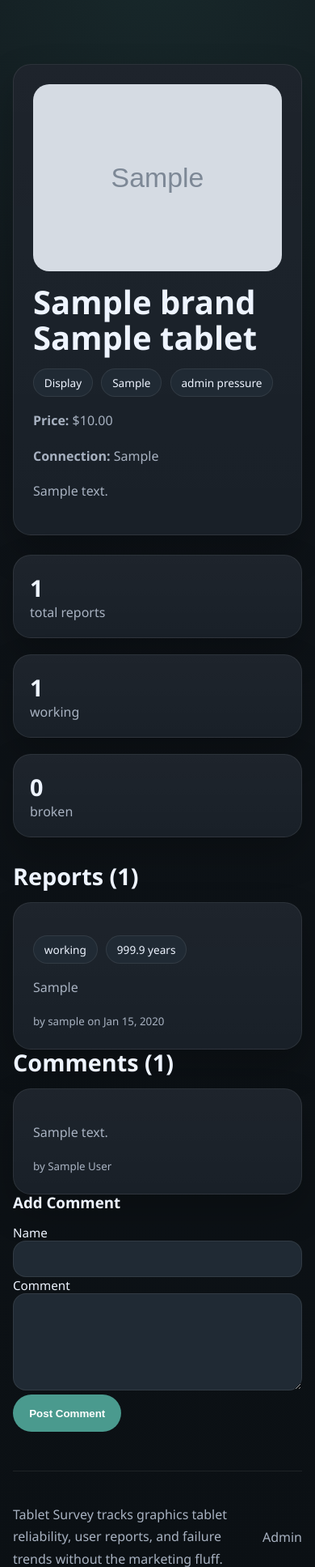
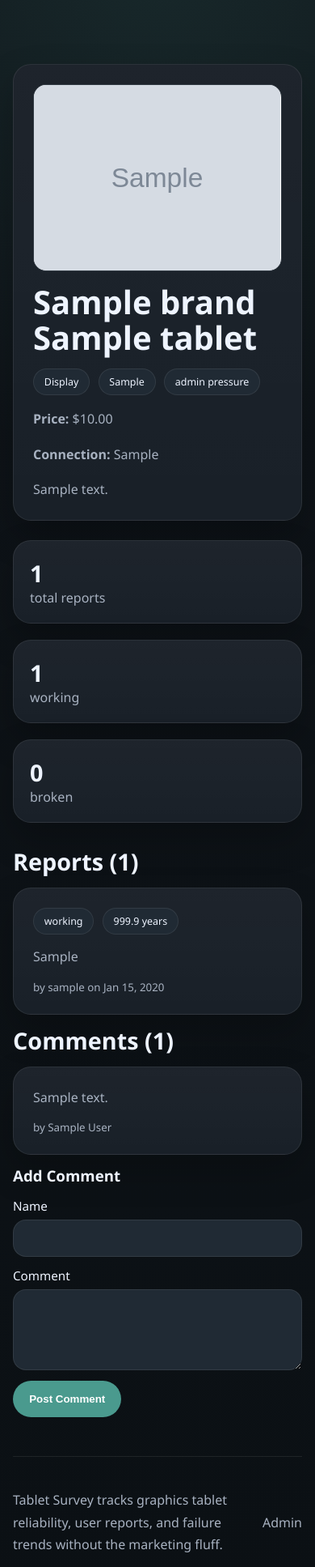
Before and after one commit to LostArtist00/tablet_project, a PHP site: page /tablet_project/tablet.php?id=1 in a window 390 px wide. Shown: the part 41-1976 px from the top of the page at 81% size. Run offline with PHP 8.4, Linux system fonts and the light colour scheme; tables that the repository leaves empty hold one stand-in row (values such as "Sample post"); grey boxes marked "Sample" are stand-in pictures.

Commit message:
focal point picker, tablet detail layout, report fix

```diff
--- a/app/assets/css/style.css
+++ b/app/assets/css/style.css
@@ -423,6 +423,81 @@ textarea {
     margin-top: 0.4rem;
 }
 
+.tablet-detail,
+.tablet-report-card,
+.tablet-comment-form {
+    width: min(940px, 100%);
+}
+
+.tablet-detail {
+    display: grid;
+    gap: 1rem;
+}
+
+.tablet-detail__media {
+    aspect-ratio: 16 / 5;
+    border-radius: 16px;
+    overflow: hidden;
+    background: var(--surface-2);
+    border: 1px solid var(--border);
+}
+
+.tablet-detail__media img {
+    width: 100%;
+    height: 100%;
+    object-fit: contain;
+    background: #ffffff;
+}
+
+.tablet-detail h1,
+.tablet-detail p,
+.tablet-detail__meta {
+    margin: 0;
+}
+
+.tablet-detail .pill,
+.tablet-report-card .pill {
+    font-size: 0.78rem;
+}
+
+.tablet-detail + .stats-grid {
+    width: min(720px, 100%);
+    grid-template-columns: repeat(3, minmax(0, 1fr));
+}
+
+.tablet-report-card {
+    display: grid;
+    gap: 0.9rem;
+    margin-bottom: 1rem;
+}
+
+.tablet-report-card .meta,
+.tablet-report-card p {
+    margin: 0;
+}
+
+.tablet-comment-form {
+    display: grid;
+    gap: 0.8rem;
+}
+
+.tablet-comment-form .form-group {
+    display: grid;
+    gap: 0.45rem;
+}
+
+.tablet-comment-form .form-group label {
+    display: block;
+}
+
+.tablet-comment-form textarea {
+    min-height: 100px;
+}
+
+.tablet-comment-form .button {
+    justify-self: start;
+}
+
 .report-form {
     display: grid;
     gap: 1rem;
@@ -852,6 +963,15 @@ td {
     .survey-issues-list,
     .tablet-filters .checkbox-grid {
         grid-template-columns: 1fr;
+    }
+
+    .tablet-detail + .stats-grid {
+        grid-template-columns: 1fr;
+        width: 100%;
+    }
+
+    .tablet-detail__media {
+        aspect-ratio: 4 / 3;
     }
 }
 
--- a/app/classes/FailureReport.php
+++ b/app/classes/FailureReport.php
@@ -45,7 +45,7 @@ class FailureReport
             $stmt = $this->pdo->prepare('
                 INSERT INTO failure_reports
                 (tablet_id, nickname, status, years_used, warranty_expired, severity, repair_status, failure_reason, extra_comment)
-                VALUES (?, ?, ?, ?, ?, ?, ?, ?, ?, ?)
+                VALUES (?, ?, ?, ?, ?, ?, ?, ?, ?)
             ');
             $stmt->execute([
                 $data['tablet_id'],
--- a/app/classes/Tablet.php
+++ b/app/classes/Tablet.php
@@ -50,8 +50,8 @@ class Tablet
     public function create(array $data): int
     {
         $stmt = $this->pdo->prepare('
-            INSERT INTO tablets (brand_id, name, size, has_display, price, release_date, pressure_levels, connection_type, notes, image_path, image_fit)
-            VALUES (?, ?, ?, ?, ?, ?, ?, ?, ?, ?, ?)
+            INSERT INTO tablets (brand_id, name, size, has_display, price, release_date, pressure_levels, connection_type, notes, image_path, image_pos_x, image_pos_y)
+            VALUES (?, ?, ?, ?, ?, ?, ?, ?, ?, ?, ?, ?)
         ');
         $stmt->execute([
             $data['brand_id'],
@@ -64,7 +64,8 @@ class Tablet
             $data['connection_type'] ?? null,
             $data['notes'] ?? null,
             $data['image_path'] ?? null,
-            $data['image_fit'] ?? 'cover',
+            $data['image_pos_x'] ?? 50,
+            $data['image_pos_y'] ?? 50,
         ]);
         return (int) $this->pdo->lastInsertId();
     }
@@ -75,7 +76,7 @@ class Tablet
             UPDATE tablets SET
                 brand_id = ?, name = ?, size = ?, has_display = ?, price = ?,
                 release_date = ?, pressure_levels = ?, connection_type = ?, notes = ?,
-                image_path = ?, image_fit = ?
+                image_path = ?, image_pos_x = ?, image_pos_y = ?
             WHERE id = ?
         ');
         return $stmt->execute([
@@ -89,7 +90,8 @@ class Tablet
             $data['connection_type'] ?? null,
             $data['notes'] ?? null,
             $data['image_path'] ?? null,
-            $data['image_fit'] ?? 'cover',
+            $data['image_pos_x'] ?? 50,
+            $data['image_pos_y'] ?? 50,
             $id,
         ]);
     }
--- a/app/database/schema.sql
+++ b/app/database/schema.sql
@@ -26,7 +26,8 @@ CREATE TABLE IF NOT EXISTS tablets (
     connection_type VARCHAR(120) DEFAULT NULL,
     notes TEXT DEFAULT NULL,
     image_path VARCHAR(255) DEFAULT NULL,
-    image_fit VARCHAR(20) DEFAULT 'cover',
+    image_pos_x TINYINT UNSIGNED DEFAULT 50,
+    image_pos_y TINYINT UNSIGNED DEFAULT 50,
     created_at TIMESTAMP NOT NULL DEFAULT CURRENT_TIMESTAMP,
     updated_at TIMESTAMP NOT NULL DEFAULT CURRENT_TIMESTAMP ON UPDATE CURRENT_TIMESTAMP,
     CONSTRAINT fk_tablets_brand FOREIGN KEY (brand_id) REFERENCES brands(id) ON DELETE CASCADE
--- a/index.php
+++ b/index.php
@@ -74,7 +74,7 @@ renderHeader('Home', '');
                 <article class="card reveal">
                     <div class="surface-image" style="<?= $tablet['image_path'] ? 'background:var(--surface);padding:0;overflow:hidden;' : '' ?>">
                         <?php if ($tablet['image_path']): ?>
-                            <img src="<?= e(uploadUrl($tablet['image_path'])) ?>" alt="<?= e($tablet['brand_name']) ?> <?= e($tablet['name']) ?>" style="width:100%;height:100%;object-fit:<?= e($tablet['image_fit'] ?? 'cover') ?>;display:block;">
+                            <img src="<?= e(uploadUrl($tablet['image_path'])) ?>" alt="<?= e($tablet['brand_name']) ?> <?= e($tablet['name']) ?>" style="width:100%;height:100%;object-fit:cover;object-position:<?= (int) ($tablet['image_pos_x'] ?? 50) ?>% <?= (int) ($tablet['image_pos_y'] ?? 50) ?>%;display:block;">
                         <?php else: ?>
                             <?= e($tablet['brand_name']) ?> / <?= e($tablet['name']) ?>
                         <?php endif; ?>
--- a/tablet.php
+++ b/tablet.php
@@ -44,12 +44,14 @@ renderHeader(e($tablet['brand_name'] . ' ' . $tablet['name']), '');
 ?>
 <section class="section">
     <div class="container">
-        <article class="card">
+        <article class="card tablet-detail">
             <?php if ($tablet['image_path']): ?>
-                <img src="<?= e(uploadUrl($tablet['image_path'])) ?>" alt="<?= e($tablet['brand_name']) ?> <?= e($tablet['name']) ?>" style="width:100%;max-height:300px;object-fit:<?= e($tablet['image_fit'] ?? 'cover') ?>;border-radius:20px;margin-bottom:1rem;">
+                <div class="tablet-detail__media">
+                    <img src="<?= e(uploadUrl($tablet['image_path'])) ?>" alt="<?= e($tablet['brand_name']) ?> <?= e($tablet['name']) ?>" style="object-position:<?= (int) ($tablet['image_pos_x'] ?? 50) ?>% <?= (int) ($tablet['image_pos_y'] ?? 50) ?>%;">
+                </div>
             <?php endif; ?>
             <h1><?= e($tablet['brand_name']) ?> <?= e($tablet['name']) ?></h1>
-            <div class="meta">
+            <div class="meta tablet-detail__meta">
                 <span class="pill"><?= e($tablet['has_display'] ? 'Display' : 'Pen tablet') ?></span>
                 <span class="pill"><?= e($tablet['size']) ?></span>
                 <span class="pill"><?= e($tablet['pressure_levels']) ?> pressure</span>
@@ -80,7 +82,7 @@ renderHeader(e($tablet['brand_name'] . ' ' . $tablet['name']), '');
             <p>No reports yet.</p>
         <?php else: ?>
             <?php foreach ($reports as $report): ?>
-                <article class="card">
+                <article class="card tablet-report-card">
                     <div class="meta">
                         <span class="pill"><?= e($report['status']) ?></span>
                         <span class="pill"><?= e($report['years_used']) ?> years</span>
@@ -93,14 +95,14 @@ renderHeader(e($tablet['brand_name'] . ' ' . $tablet['name']), '');
 
         <h2>Comments (<?= count($comments) ?>)</h2>
         <?php foreach ($comments as $comment): ?>
-            <article class="card">
+            <article class="card tablet-report-card">
                 <p><?= e($comment['comment_text']) ?></p>
                 <small>by <?= e($comment['author_name']) ?></small>
             </article>
         <?php endforeach; ?>
 
         <h3>Add Comment</h3>
-        <form method="post">
+        <form method="post" class="tablet-comment-form">
             <?= csrfField() ?>
             <input type="hidden" name="action" value="add_comment">
             <div class="form-group">
--- a/tablets.php
+++ b/tablets.php
@@ -60,7 +60,7 @@ renderHeader('Browse Tablets', 'tablets.php');
                     data-name="<?= e(strtolower($t['brand_name'] . ' ' . $t['name'])) ?>">
                     <div class="surface-image tablet-card__image" style="<?= $t['image_path'] ? 'background:var(--surface);padding:0;overflow:hidden;' : '' ?>">
                         <?php if ($t['image_path']): ?>
-                            <img src="<?= e(uploadUrl($t['image_path'])) ?>" alt="<?= e($t['brand_name']) ?> <?= e($t['name']) ?>" style="width:100%;height:100%;object-fit:<?= e($t['image_fit'] ?? 'cover') ?>;display:block;">
+                            <img src="<?= e(uploadUrl($t['image_path'])) ?>" alt="<?= e($t['brand_name']) ?> <?= e($t['name']) ?>" style="width:100%;height:100%;object-fit:cover;object-position:<?= (int) ($t['image_pos_x'] ?? 50) ?>% <?= (int) ($t['image_pos_y'] ?? 50) ?>%;display:block;">
                         <?php else: ?>
                             <?= e($t['brand_name']) ?> / <?= e($t['name']) ?>
                         <?php endif; ?>
```
Also changed, not shown: other parts of app/assets/css/style.css (+36 -0 lines), admin/tablets/form.php (+23 -11 lines), uploads/tablets/tablet_1778680345_4519ba1c.jpg (added), uploads/tablets/tablet_1778698978_3307731e.jpg (added), uploads/tablets/tablet_1778699022_2023ef2b.jpg (added).
